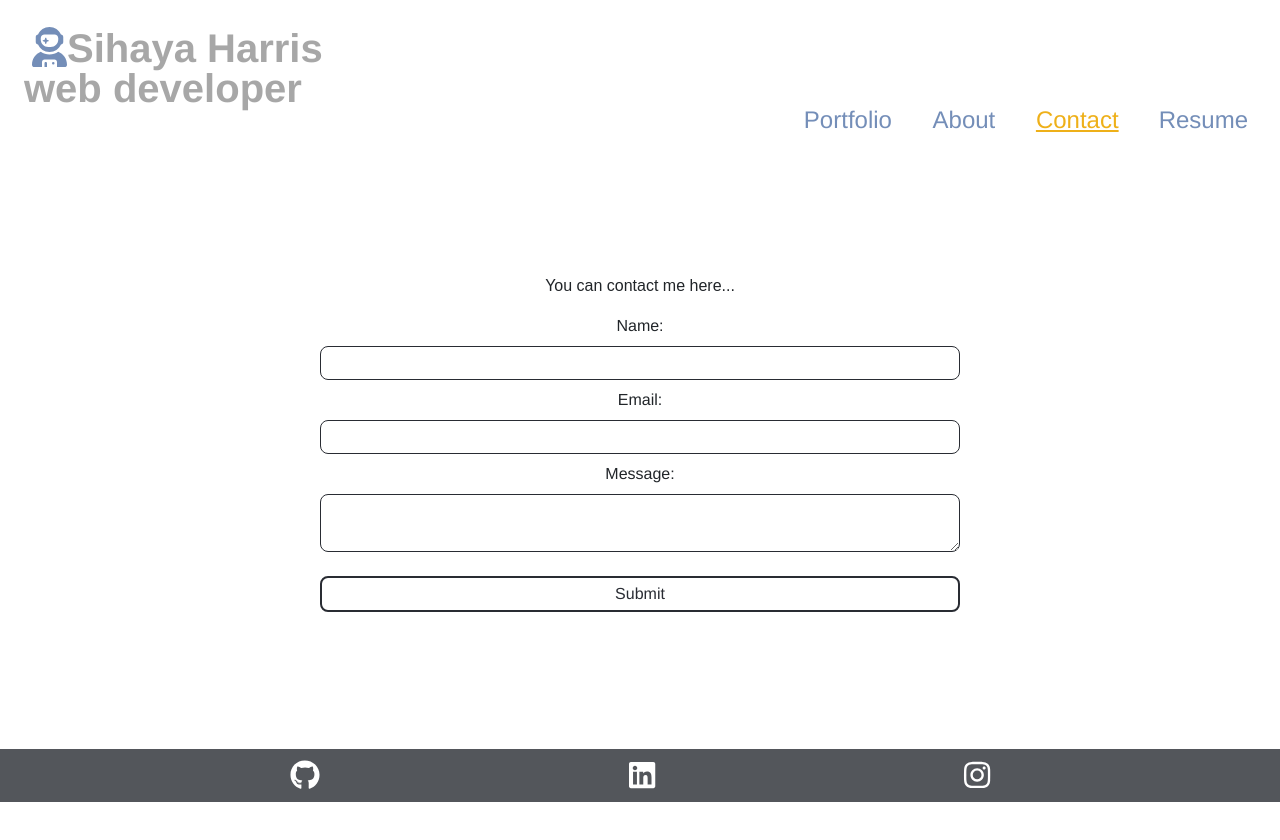
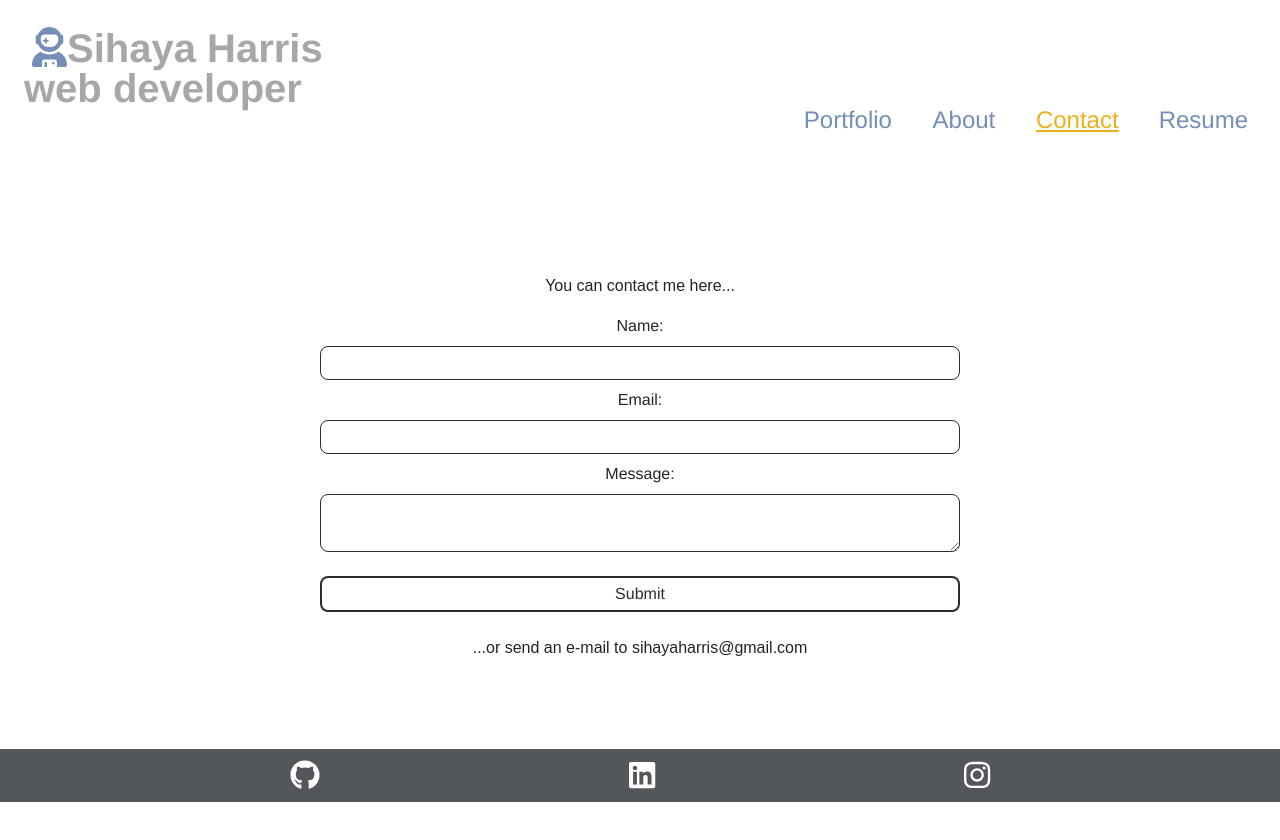
Before and after one commit to sihayah/portfoliofolio, a React (Create React App) app: page /contact in a window 1280 px wide. Shown: the top 840 px of the page. Before the commit the page ends 806 px from the top, so only its background shows below. Built offline with nearby package versions, Linux system fonts and the light colour scheme; grey boxes are pictures that could not be loaded; a web font is replaced by a local one.

Commit message:
added email address to contact page

```diff
--- a/src/pages/Contact/index.js
+++ b/src/pages/Contact/index.js
@@ -12,6 +12,9 @@ const Contact = () => {
                         You can contact me here...
                     </p>
                     <ContactForm />
+                    <p id='send-email'>
+                        ...or send an e-mail to sihayaharris@gmail.com
+                    </p>
                 </div>
             </section>
         </center>
--- a/src/pages/Contact/style.css
+++ b/src/pages/Contact/style.css
@@ -40,3 +40,7 @@ form {
     padding: 3vh;
     max-width: 90vh;
   }
+
+  #send-email {
+    margin-top: 3vh;
+  }
```
